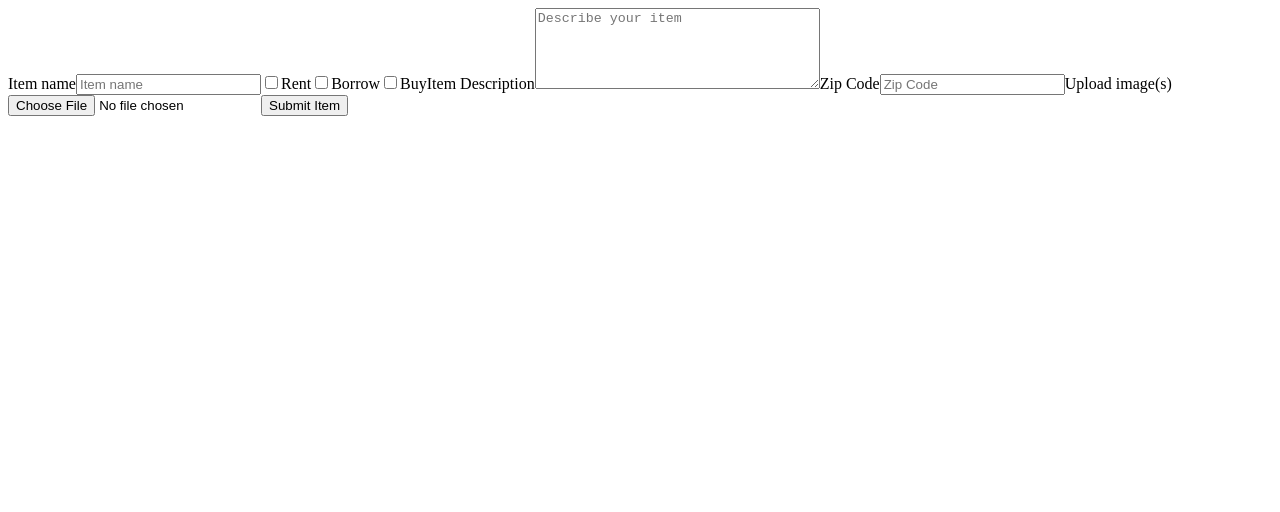
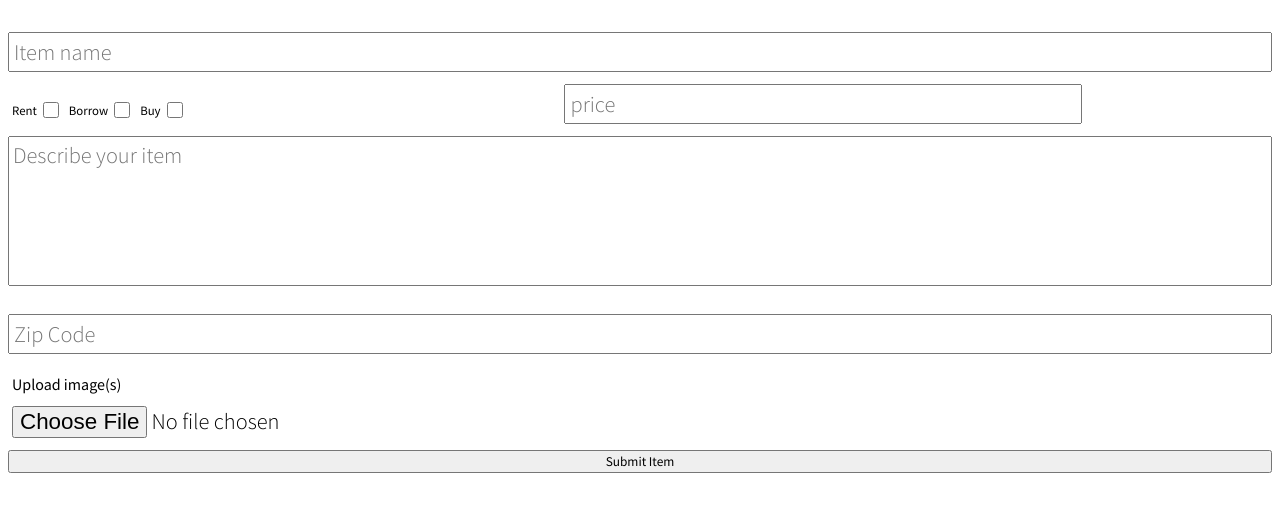
Before and after one commit to Rent-Borrow-Buy/Rent-Borrow-Buy-Frontend, a React app: page /additem in a window 1280 px wide. Shown: the top 512 px of the page. Built offline with nearby package versions, Linux system fonts and the light colour scheme; no server answers.

Commit message:
basic layout for additem page

```diff
--- /dev/null
+++ b/src/views/AddItem.css
@@ -0,0 +1,68 @@
+.addItemForm {
+  display: flex;
+  flex-direction: column;
+  font-family: 'Source Sans Pro';
+}
+
+.addItemForm * {
+  font-family: 'Source Sans Pro';
+  margin: 4px 0px;
+}
+
+.addItemForm label {
+  margin-left: 4px;
+  margin-top: 16px;
+}
+
+.addItemForm input {
+  font-size: 1.4rem;
+  font-weight: 300;
+  padding: 4px;
+}
+
+.addItemForm textarea {
+  font-size: 1.4rem;
+  font-weight: 300;
+  padding: 4px;
+}
+
+.checkboxesPrice {
+  display: flex;
+  justify-content: space-between;
+}
+
+.checkboxes {
+  display: flex;
+  align-items: center;
+  justify-content: space-around;
+}
+
+.checkboxes input {
+  margin: 0px 8px;
+}
+
+.checkboxes label {
+  font-size: 0.8rem;
+  display: block;
+  padding-left: 12px;
+  text-indent: -12px;
+}
+
+.checkboxes input {
+  width: 28px;
+  height: 16px;
+  padding: 0;
+  margin:0;
+  vertical-align: bottom;
+  position: relative;
+  top: 0px;
+  *overflow: hidden;
+}
+
+.price {
+  width: 40%;
+}
+
+.addItemForm textarea {
+  resize: none;
+}
--- a/src/views/AddItem.jsx
+++ b/src/views/AddItem.jsx
@@ -2,6 +2,7 @@ import React from 'react';
 import { useState } from 'react';
 import ImageUpload from '../components/ImageUpload';
 import { useForm } from '../hooks/useForm';
+import styles from './AddItem.css';
 
 export default function AddItem() {
   const [previewSource, setPreviewSource] = useState();
@@ -47,8 +48,8 @@ export default function AddItem() {
   };
   return (
     <>
-      <form onSubmit={handleSubmitFile}>
-        <label htmlFor="title">Item name</label>
+      <form onSubmit={handleSubmitFile} className={styles.addItemForm}>
+        <label htmlFor="title" />
         <input
           type="text"
           placeholder="Item name"
@@ -57,7 +58,9 @@ export default function AddItem() {
           value={formState.title}
           onChange={handleChange}
         />
-
+        <section className={styles.checkboxesPrice}>
+          <div className={styles.checkboxes}>
+            <label htmlFor="rent">Rent
               <input
                 type="checkbox"
                 id="rent"
@@ -65,8 +68,8 @@ export default function AddItem() {
                 checked={formState.rent}
                 onChange={handleChange}
               />
-        <label htmlFor="rent">Rent</label>
-
+            </label>
+            <label htmlFor="borrow">Borrow
               <input
                 type="checkbox"
                 id="borrow"
@@ -74,8 +77,8 @@ export default function AddItem() {
                 checked={formState.borrow}
                 onChange={handleChange}
               />
-        <label htmlFor="borrow">Borrow</label>
-
+            </label>
+            <label htmlFor="buy">Buy
               <input
                 type="checkbox"
                 id="buy"
@@ -83,9 +86,21 @@ export default function AddItem() {
                 checked={formState.buy}
                 onChange={handleChange}
               />
-        <label htmlFor="buy">Buy</label>
-
-        <label htmlFor="description">Item Description</label>
+            </label>
+          </div>
+          <label htmlFor="price" />
+          <input
+            className={styles.price}
+            type="number"
+            step="any"
+            id="price"
+            name="price"
+            placeholder="price"
+            // value={formState.price}
+            // onChange={handleChange}
+          />
+          <label htmlFor="description" />
+        </section>
         <textarea
           id="description"
           name="description"
@@ -95,7 +110,7 @@ export default function AddItem() {
           onChange={handleChange}
           placeholder="Describe your item"
         />
-        <label htmlFor="zipcode">Zip Code</label>
+        <label htmlFor="zipcode" />
         <input
           id="zipcode"
           name="zipcode"
@@ -103,7 +118,6 @@ export default function AddItem() {
           onChange={handleChange}
           placeholder="Zip Code"
         />
-
         <ImageUpload
           setPreviewSource={setPreviewSource}
           setSelectedFile={setSelectedFile}
```
Lines whose indentation alone changed are shown as unchanged.
